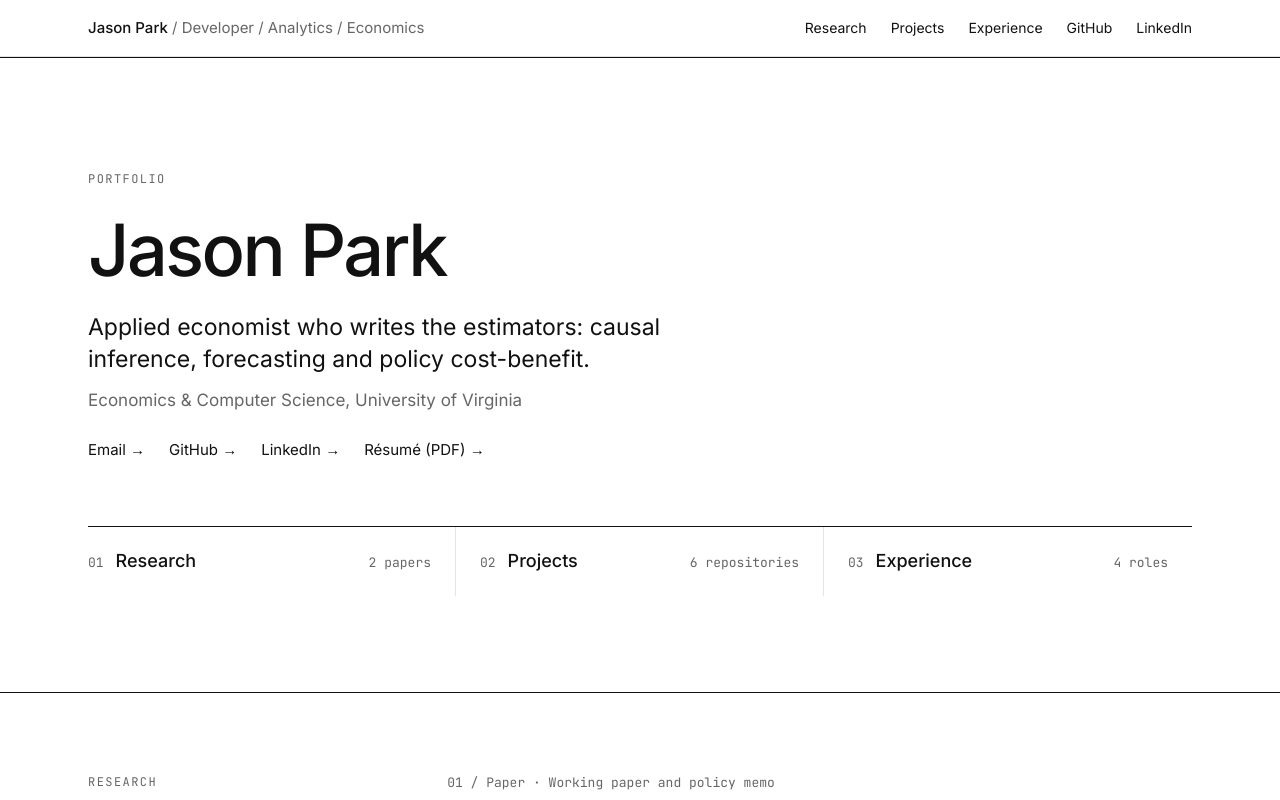
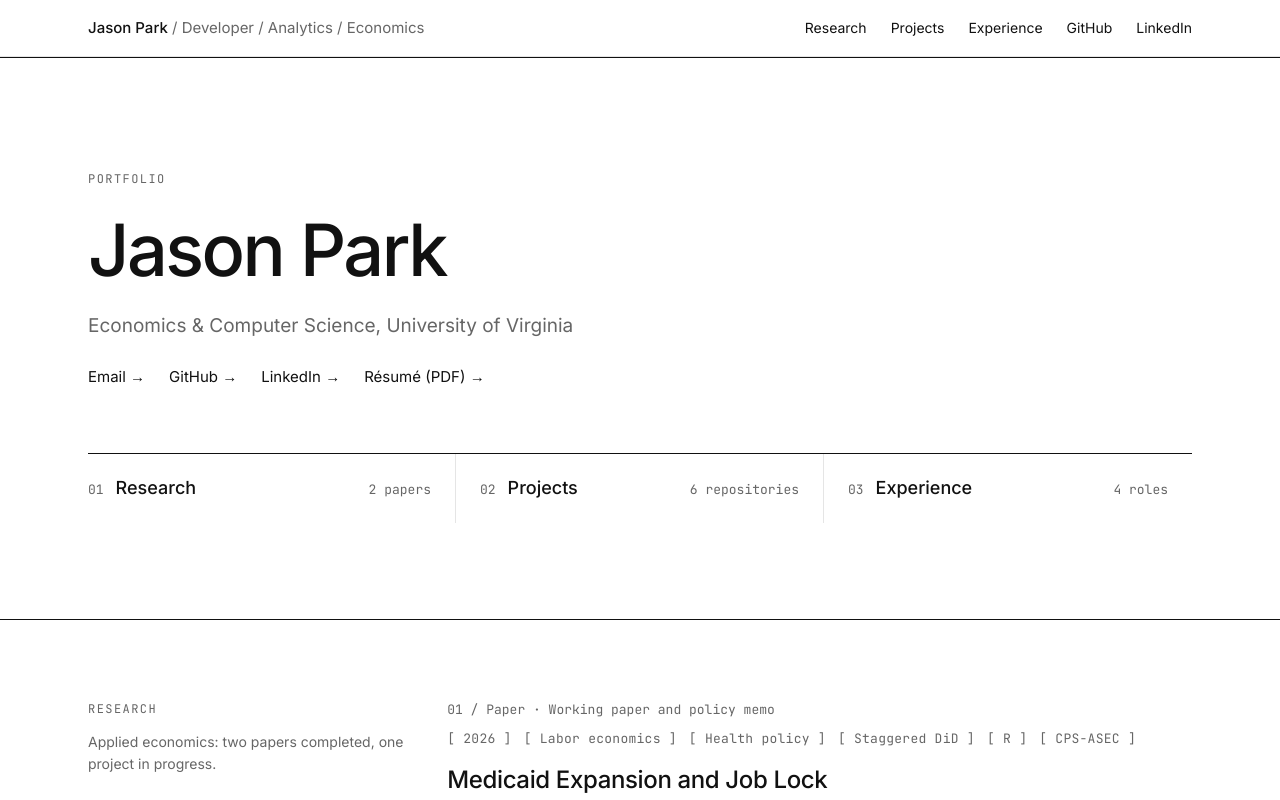
Before and after one commit to jpark875/Jport, a Next.js app: page / in a window 1280 px wide. Shown: the top 800 px of the page. Built offline with nearby package versions, Linux system fonts and the light colour scheme; no server answers.

Commit message:
Remove hero pitch line

```diff
--- a/components/Hero.tsx
+++ b/components/Hero.tsx
@@ -26,8 +26,7 @@ export default function Hero() {
         <h1 className="mt-6 text-[44px] font-medium leading-[1.02] tracking-[-0.035em] sm:text-[72px]">
           {site.name}
         </h1>
-        <p className="mt-6 max-w-2xl text-[19px] leading-[1.4] sm:text-[23px]">{site.pitch}</p>
-        <p className="mt-3 max-w-xl text-[15px] text-[#666666] sm:text-[17px]">{site.subtitle}</p>
+        <p className="mt-6 max-w-xl text-[17px] text-[#666666] sm:text-[19px]">{site.subtitle}</p>
         <ul className="mt-6 flex flex-wrap gap-x-6 gap-y-1 text-[15px]">
           {contact.map((item) => (
             <li key={item.label}>
--- a/data/site.ts
+++ b/data/site.ts
@@ -3,8 +3,6 @@ export const site = {
   role: "Developer / Analytics / Economics",
   title: "Portfolio",
   subtitle: "Economics & Computer Science, University of Virginia",
-  pitch:
-    "Applied economist who writes the estimators: causal inference, forecasting and policy cost-benefit.",
   resume: "/resume/Jason_Park_Resume.pdf",
   description: "Portfolio of Jason Park: projects, research and experience.",
   // Set NEXT_PUBLIC_SITE_URL to the deployed origin so share previews use absolute links.
```
